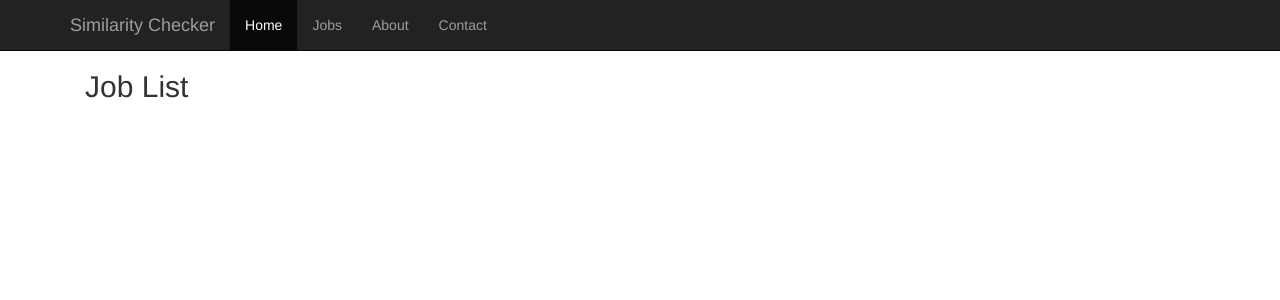
After one commit to diepdaocs/similar-page-checker, a Flask app: page /job in a window 1280 px wide. The commit adds this page. Shown: the top 300 px of the page. Run offline with Flask 2, Linux system fonts and the light colour scheme; data that the repository does not hold is empty; parts of the project's set-up code (start-up, migrations or seed data) failed here and were passed over; some libraries are stand-ins or nearby versions.

Commit message:
Implement job list ui

```diff
--- a/web/template/job.html
+++ b/web/template/job.html
@@ -10,7 +10,7 @@
 </div>
 
 <form role="form" class="form-inline" action="{{ url_for('download_file', filename=output_file) }}" method="GET" enctype="multipart/form-data">
-    <input type="submit" value="Download" class="btn btn-default"> <i>{{ output_file }}</i>
+    <i>{{ output_file }}</i> <input type="submit" value="Download" class="btn btn-default">
 </form>
 
 {% endblock %}
@@ -27,7 +27,7 @@
             if (data.total > 0) {
                 progress = Math.round(data.finished * 100 / data.total);
             }
-            $("div.progress-bar").css('width', progress + '%').text(progress + '% (' + data.finished + '/' + data.total + ')');
+            $("div.progress-bar").css('width', progress + '%').text(progress + '% complete (' + data.finished + '/' + data.total + ')');
         }});
         // Wait sometime and re-update progress
         if (progress < 100) {
--- /dev/null
+++ b/web/template/job_list.html
@@ -0,0 +1,48 @@
+{% extends "layout.html" %}
+
+{% block content %}
+
+<div class="container">
+  <h2>Job List</h2>
+  <div class="list-group"></div>
+</div>
+
+{% endblock %}
+
+{% block js %}
+<script>
+	function build_job_ui(job) {
+	    var file_url = {{ url_for('download_file', filename='') }};
+		var job_html = '<a href="#" class="list-group-item">';
+    	job_html    += '	<h4 class="list-group-item-heading">Job id: {0}</h4>'.format(job.id);
+    	if (job.complete < 100) {
+    		// Show progress bar
+    		job_html    += '	<div class="progress">';
+        	job_html    += '		<div class="progress-bar progress-bar-striped active" role="progressbar" aria-valuenow="{0}" aria-valuemin="0" aria-valuemax="{1}" style="width:{2}%">'.format(job.progress, job.size, job.complete);
+        	job_html    +=     		'{0}% complete ({1}/{2})</div>'.format(job.complete, job.progress, job.size);
+    		job_html    += '	</div>';
+    	} else {
+    		// Show download button
+    		job_html    += '	<form role="form" class="form-inline" action="{0}" method="GET" enctype="multipart/form-data"> <i>{1}</i> <input type="submit" value="Download" class="btn btn-default">'.format(file_url + job.file, job.file);
+    		job_html    += '	</form>';
+    	}
+    	job_html    += '	<p class="list-group-item-text">Created at: {0}</p>'.format(job.start);
+    	job_html    += '</a>';
+    	return job_html;
+	}
+
+    function updateJobs() {
+    	var job_container = $('div.list-group');
+        $.ajax({url: '{{ url_for('update_jobs') }}', success: function(data) {
+        	job_container.html('');
+            jobs = data.jobs;
+            jobs.forEach(function(job) {
+            	job_container.append(build_job_ui(job));
+            });
+        }});
+        // Update jobs info every 1 second
+        setTimeout(updateJobs, 1000);
+    }
+    updateJobs();
+</script>
+{% endblock %}
--- a/web/template/layout.html
+++ b/web/template/layout.html
@@ -41,14 +41,14 @@
         <div id="navbar" class="collapse navbar-collapse">
           <ul class="nav navbar-nav">
             <li class="active"><a href="{{ url_for('index') }}">Home</a></li>
-            <li><a href="#about">Progress:</a></li>
-            <li>
+            <li><a href="{{ url_for('job_list') }}">Jobs</a></li>
+            <!--<li>
               <form action="{{url_for('job_redirect')}}" class="form-inline">
                 <div class="form-group">
                   <input id="job_id" type="text" style="margin-top: 8px" name="job_id" class="form-control" placeholder="Job id"/>
                 </div>
               </form>
-            </li>
+            </li>-->
             <li><a href="#about">About</a></li>
             <li><a href="#contact">Contact</a></li>
           </ul>
@@ -65,6 +65,19 @@
     <!-- Bootstrap core JavaScript
     ================================================== -->
     <!-- Placed at the end of the document so the pages load faster -->
+    <script>
+      if (!String.prototype.format) {
+        String.prototype.format = function() {
+          var args = arguments;
+          return this.replace(/{(\d+)}/g, function(match, number) {
+            return typeof args[number] != 'undefined'
+              ? args[number]
+              : match
+            ;
+          });
+        };
+      }
+    </script>
     <script src="{{ url_for('static', filename='js/jquery.min.js') }}"></script>
     <script src="{{ url_for('static', filename='js/bootstrap.min.js') }}"></script>
     {% block js %}{% endblock %}
--- a/web/web.py
+++ b/web/web.py
@@ -1,4 +1,6 @@
 import os
+import time
+from datetime import datetime
 from multiprocessing import Pool, cpu_count, Process
 from uuid import uuid4
 
@@ -20,7 +22,7 @@ app.config['ALLOWED_EXTENSIONS'] = sup_file_type
 
 logger = get_logger(__name__)
 
-redis = StrictRedis()
+redis = StrictRedis(db=1)
 
 
 # For a given file, return whether it's an allowed type or not
@@ -67,7 +69,7 @@ def cross_check_sim():
     process = Process(target=process_job, args=(df, selected_dm, unit, min_ngram, max_ngram, job_id, output_file))
     process.start()
 
-    return redirect(url_for('job', job_id=job_id))
+    return redirect(url_for('job_list'))
 
 
 @app.route('/job-redirect')
@@ -76,8 +78,29 @@ def job_redirect():
     return redirect(url_for('job', job_id=job_id))
 
 
+@app.route('/job')
+def job_list():
+    return render_template('job_list.html')
+
+
+@app.route('/job/update')
+def update_jobs():
+    jobs = []
+    for h in redis.keys():
+        jb = redis.hgetall(h)
+        jb['id'] = h
+        jobs.append(jb)
+
+    jobs = sorted(jobs, key=lambda j: j.get('start', 0), reverse=True)
+    for jb in jobs:
+        jb['file'] = 'result-for-job_%s.csv' % jb['id']
+        jb['start'] = datetime.fromtimestamp(float(jb['start'])).strftime('%Y-%m-%d %H:%M:%S')
+        jb['complete'] = round(float(jb.get('progress', 0)) / float(jb['size']) * 100, 0)
+    return jsonify(jobs=jobs)
+
+
 @app.route('/job/<job_id>')
-def job(job_id):
+def job_info(job_id):
     output_file = 'result-for-job_%s.csv' % job_id
     return render_template('job.html', job_id=job_id, output_file=output_file)
 
@@ -87,7 +110,8 @@ def process_job(df, selected_dm, unit, min_ngram, max_ngram, job_id, output_file
     df['distance12'] = ''
     df['distance23'] = ''
     df['distance13'] = ''
-    redis.set(job_id + '-size', len(df.index))
+    redis.hset(job_id, 'size', len(df.index))
+    redis.hset(job_id, 'start', time.time())
     tasks = [(row['content1'], row['content2'], row['content3'], selected_dm, unit, min_ngram, max_ngram, job_id)
              for idx, row in df.iterrows()]
 
@@ -116,7 +140,7 @@ def cross_check_similarity(content_1, content_2, content_3, selected_dm, unit, m
                                               max_ngram=max_ngram)
     tokens_3 = tokenize_and_normalize_content(content_3, unit=unit, min_ngram=min_ngram,
                                               max_ngram=max_ngram)
-    redis.incr(job_id + '-progress')
+    redis.hincrby(job_id, 'progress')
 
     return {
         'distance12': sim_checker(tokens_1, tokens_2),
@@ -133,4 +157,5 @@ def download_file(filename):
 
 @app.route('/get-progress/<job_id>')
 def get_progress(job_id=None):
-    return jsonify(total=redis.get(job_id + '-size') or 0, finished=redis.get(job_id + '-progress') or 0)
+    jb = redis.hgetall(job_id) or {}
+    return jsonify(total=jb.get('size') or 0, finished=jb.get('progress') or 0)
```
